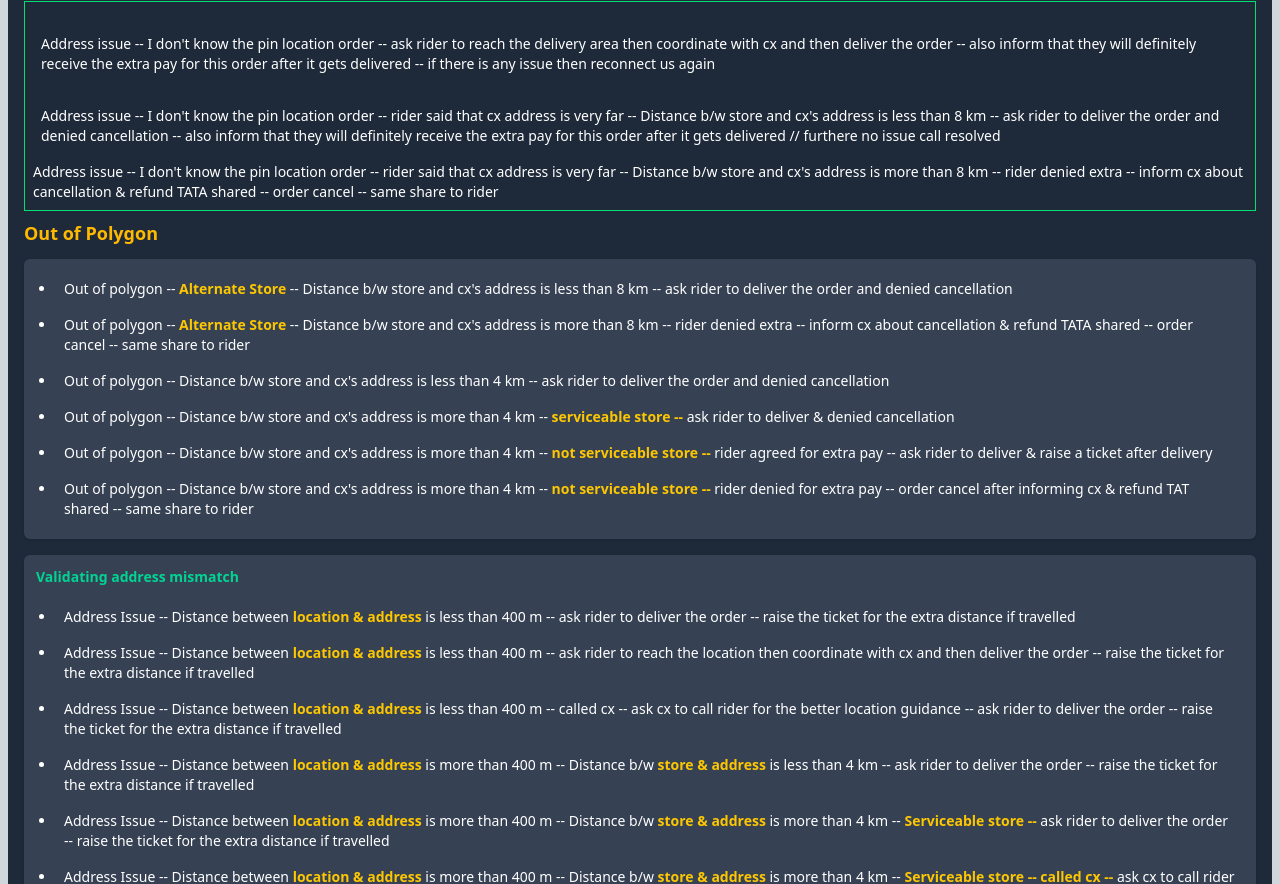
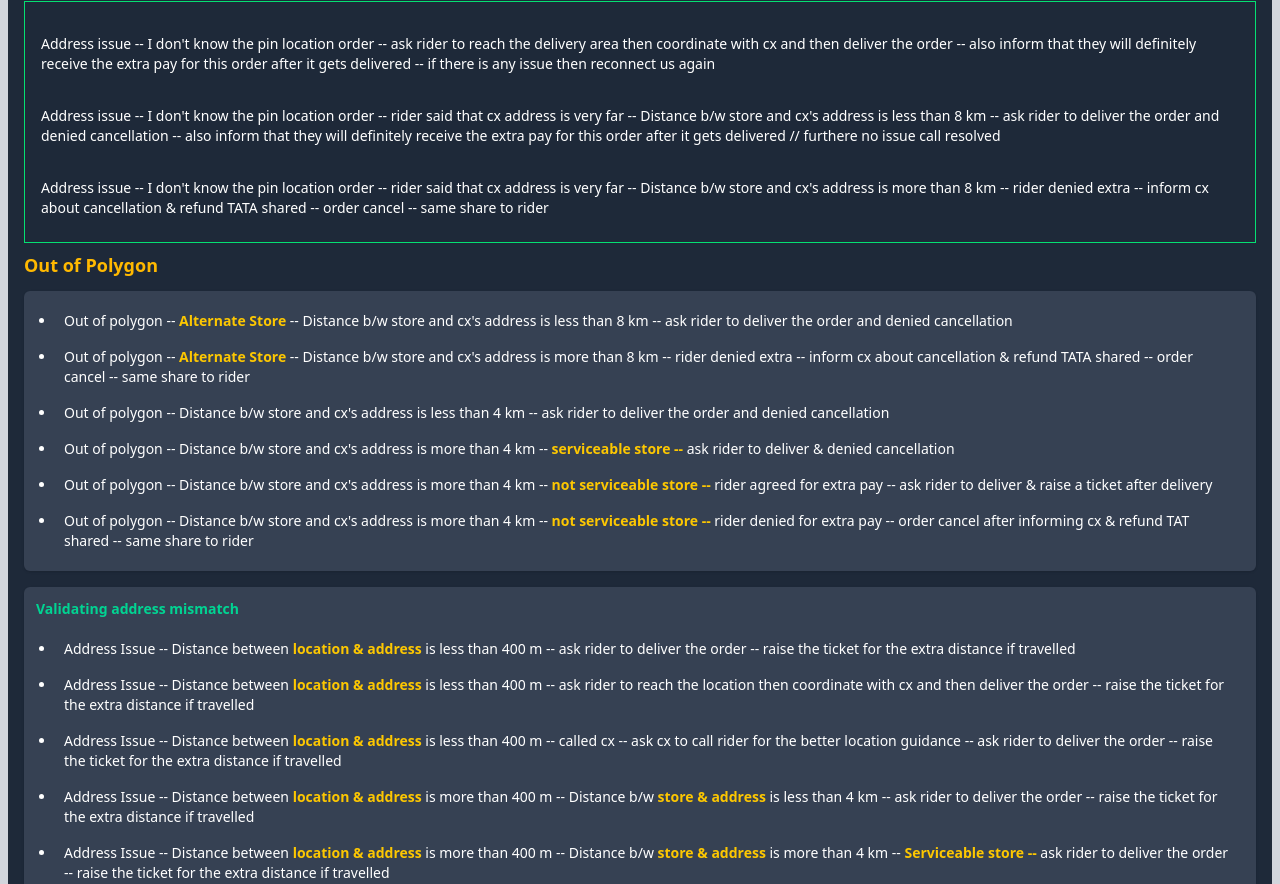
Before and after one commit to Code-with-Sahani/Blinket-DP, a React (Vite) app: page / in a window 1280 px wide. Shown: the part 11116-12000 px from the top of the page. Built offline with nearby package versions, Linux system fonts and the light colour scheme.

Commit message:
Update AddressIssue.jsx

```diff
--- a/src/Components/AddressIssue.jsx
+++ b/src/Components/AddressIssue.jsx
@@ -27,7 +27,7 @@ const AddressIssue = () => {
                 Address issue -- I don't know the pin location order -- rider said that cx address is very far -- Distance b/w store and cx's address is less than 8 km -- ask rider to deliver the order and denied cancellation -- also inform that they will definitely receive the extra pay for this order after it gets delivered // furthere no issue call resolved
             </p>
 
-            <p cclassName="text-sm mb-2 mt-4 p-2">
+            <p className="text-sm mb-2 mt-4 p-2">
                 Address issue -- I don't know the pin location order -- rider said that cx address is very far -- Distance b/w store and cx's address is more than 8 km -- rider denied extra -- inform cx about cancellation & refund TATA shared -- order cancel -- same share to rider
             </p>
         </div>
```
